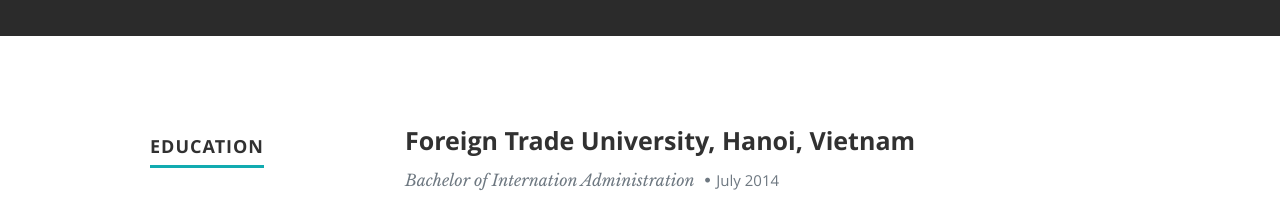
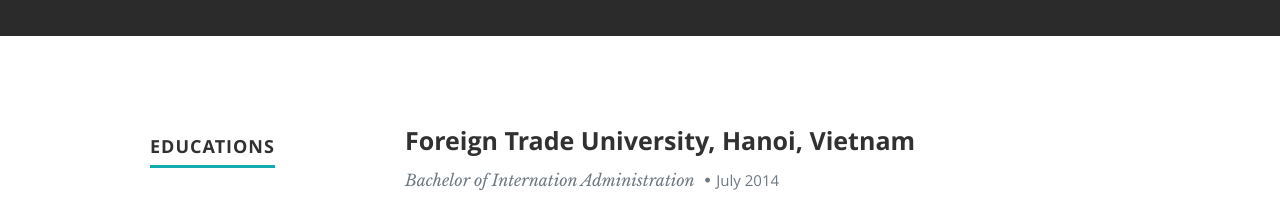
Before and after one commit to leson238/mysite, a React (Create React App) app: page / in a window 1280 px wide. Shown: the part 1280-1497 px from the top of the page. Built offline with nearby package versions, Linux system fonts and the light colour scheme.

Commit message:
Typo fix in Resume

```diff
--- a/src/Components/Resume/Resume.js
+++ b/src/Components/Resume/Resume.js
@@ -13,7 +13,7 @@
       <div className="row education">
         <div className="three columns header-col">
           <h1>
-            <span>Education</span>
+            <span>Educations</span>
           </h1>
         </div>
         <div className="nine columns main-col">
```
